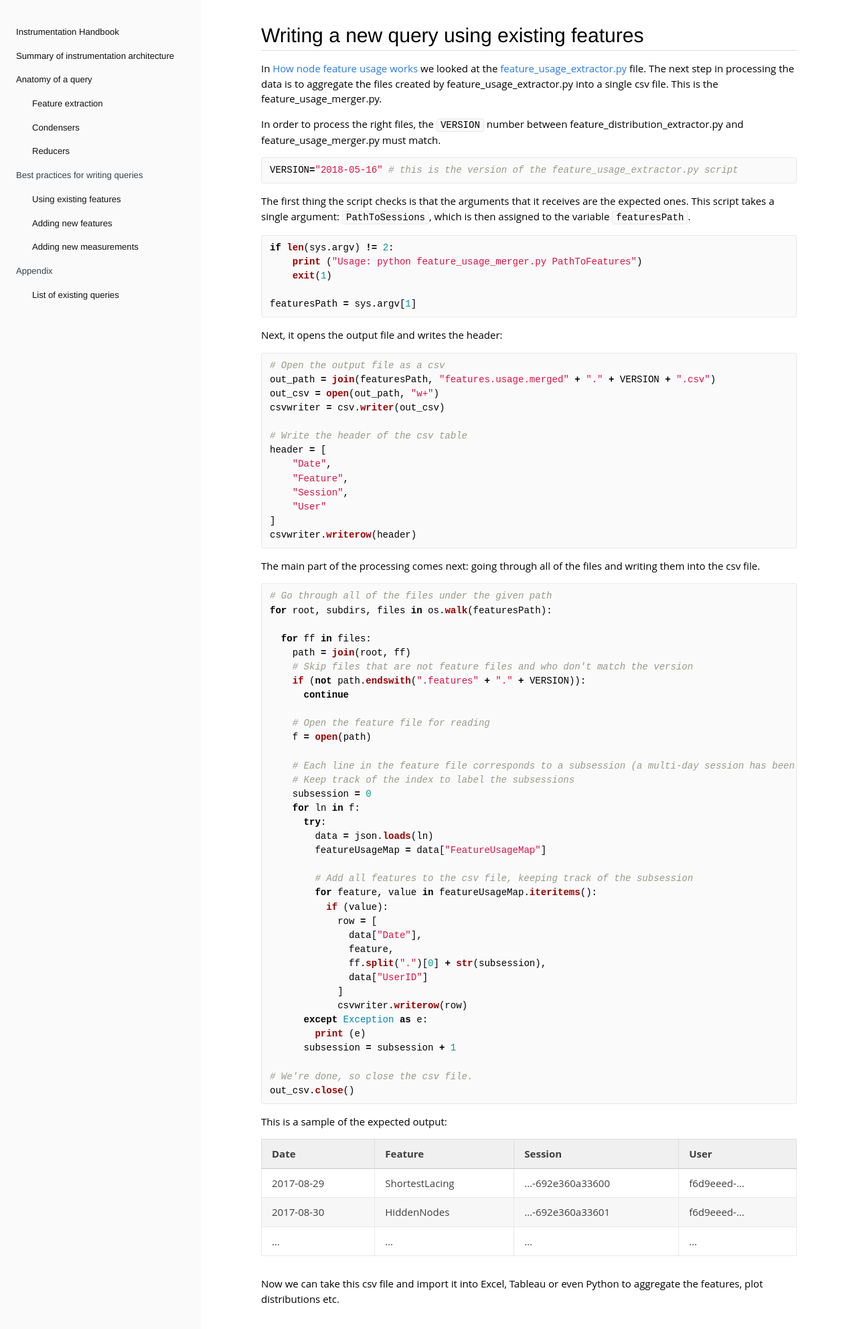
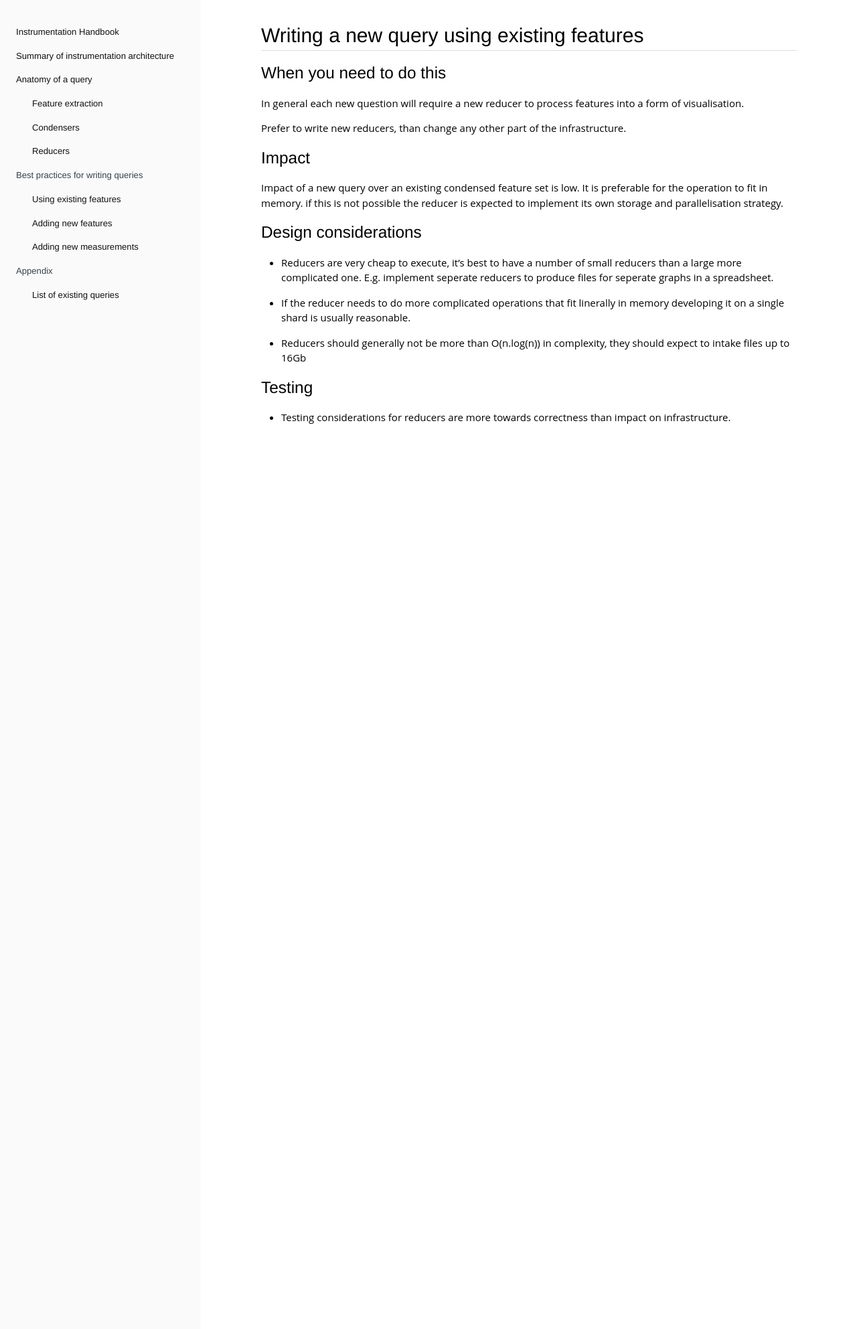
Before and after one commit to DynamoDS/Coulomb, a Jekyll site: the page built from docs/pages/04-writing-a-new-query/01-existing-features.md, in a window 1280 px wide. Shown: the top 1985 px of the page at 67% size. Built offline with Jekyll 4.4.1, drawn with Linux system fonts in a browser that asks for light colours.

Commit message:
Update 01-existing-features.md

````diff
--- a/docs/pages/04-writing-a-new-query/01-existing-features.md
+++ b/docs/pages/04-writing-a-new-query/01-existing-features.md
@@ -4,89 +4,24 @@ title: Writing a new query using existing features
 permalink: /04-writing-a-new-query/01-existing-features/
 ---
 
-In [How node feature usage works](/03-anatomy-of-a-query/01-how-node-feature-usage-works/) we looked at the [feature_usage_extractor.py](https://github.com/DynamoDS/Coulomb/blob/master/SessionTools/feature_usage_extractor.py) file. The next step in processing the data is to aggregate the files created by feature_usage_extractor.py into a single csv file. This is the feature_usage_merger.py.
+## When you need to do this
 
-In order to process the right files, the `VERSION` number between feature_distribution_extractor.py and feature_usage_merger.py must match.
+In general each new question will require a new reducer to process features into a form of visualisation.
 
-```python
-VERSION="2018-05-16" # this is the version of the feature_usage_extractor.py script
-```
+Prefer to write new reducers, than change any other part of the infrastructure.
 
-The first thing the script checks is that the arguments that it receives are the expected ones. This script takes a single argument: `PathToSessions`, which is then assigned to the variable `featuresPath`.
+## Impact
 
-```python
-if len(sys.argv) != 2:
-    print ("Usage: python feature_usage_merger.py PathToFeatures")
-    exit(1)
+Impact of a new query over an existing condensed feature set is low. It is preferable for the operation to fit in memory. if this is not possible the reducer is expected to implement its own storage and parallelisation strategy.
 
-featuresPath = sys.argv[1]
-```
+## Design considerations
 
-Next, it opens the output file and writes the header:
+ - Reducers are very cheap to execute, it's best to have a number of small reducers than a large more complicated one. E.g. implement seperate reducers to produce files for seperate graphs in a spreadsheet.
 
-```python
-# Open the output file as a csv
-out_path = join(featuresPath, "features.usage.merged" + "." + VERSION + ".csv")
-out_csv = open(out_path, "w+")
-csvwriter = csv.writer(out_csv)
+ - If the reducer needs to do more complicated operations that fit linerally in memory developing it on a single shard is usually reasonable.
 
-# Write the header of the csv table
-header = [
-    "Date",
-    "Feature",
-    "Session",
-    "User"
-]
-csvwriter.writerow(header)
-```
+ - Reducers should generally not be more than O(n.log(n)) in complexity, they should expect to intake files up to 16Gb
 
-The main part of the processing comes next: going through all of the files and writing them into the csv file.
+## Testing
 
-```python
-# Go through all of the files under the given path
-for root, subdirs, files in os.walk(featuresPath):
-
-  for ff in files:
-    path = join(root, ff)
-    # Skip files that are not feature files and who don't match the version
-    if (not path.endswith(".features" + "." + VERSION)):
-      continue
-
-    # Open the feature file for reading
-    f = open(path)
-
-    # Each line in the feature file corresponds to a subsession (a multi-day session has been split into daily subsession).
-    # Keep track of the index to label the subsessions
-    subsession = 0
-    for ln in f:
-      try:
-        data = json.loads(ln)
-        featureUsageMap = data["FeatureUsageMap"]
-
-        # Add all features to the csv file, keeping track of the subsession
-        for feature, value in featureUsageMap.iteritems():
-          if (value):
-            row = [
-              data["Date"],
-              feature,
-              ff.split(".")[0] + str(subsession),
-              data["UserID"]
-            ]
-            csvwriter.writerow(row)
-      except Exception as e:
-        print (e)
-      subsession = subsession + 1
-
-# We're done, so close the csv file.
-out_csv.close()
-```
-
-This is a sample of the expected output:
-
-Date | Feature | Session | User
---- | --- | --- | ---
-2017-08-29 | ShortestLacing | ...-692e360a33600 | f6d9eeed-...
-2017-08-30 | HiddenNodes | ...-692e360a33601 | f6d9eeed-...
-... | ... | ... | ...
-
-Now we can take this csv file and import it into Excel, Tableau or even Python to aggregate the features, plot distributions etc.
+ - Testing considerations for reducers are more towards correctness than impact on infrastructure.
````
